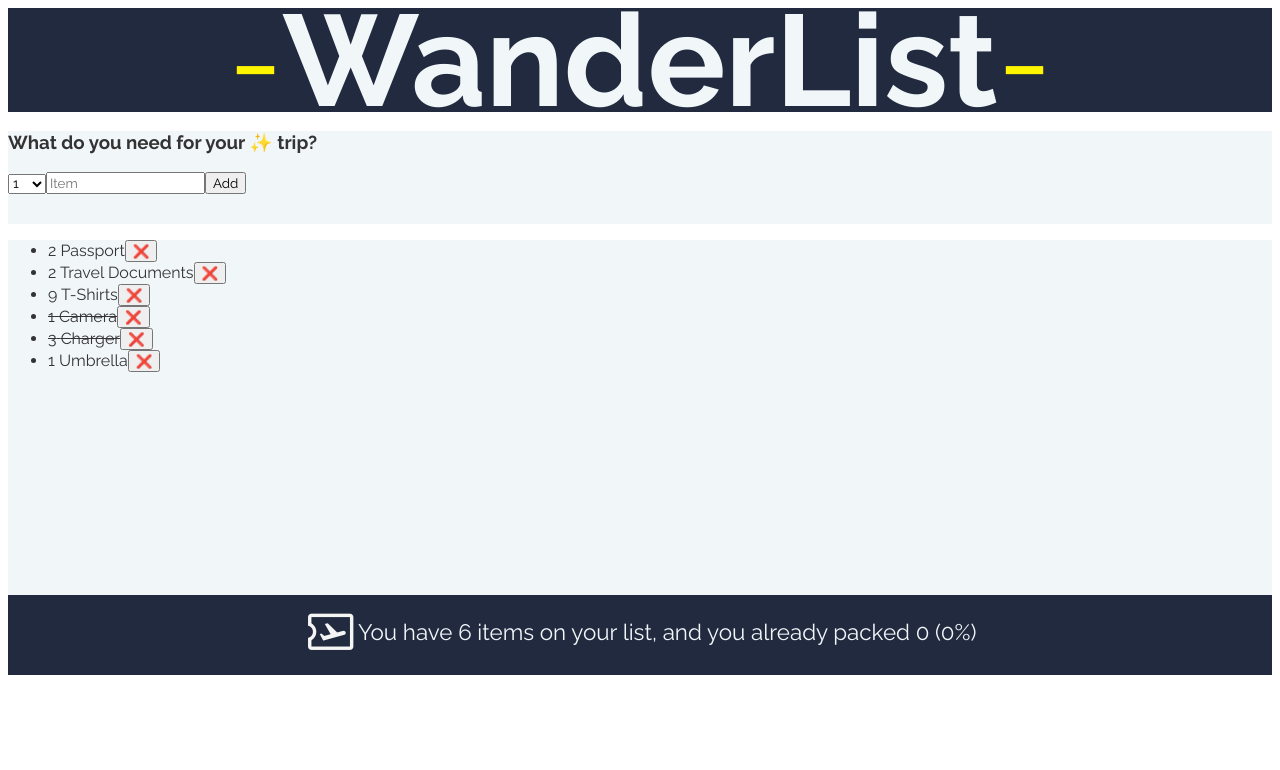
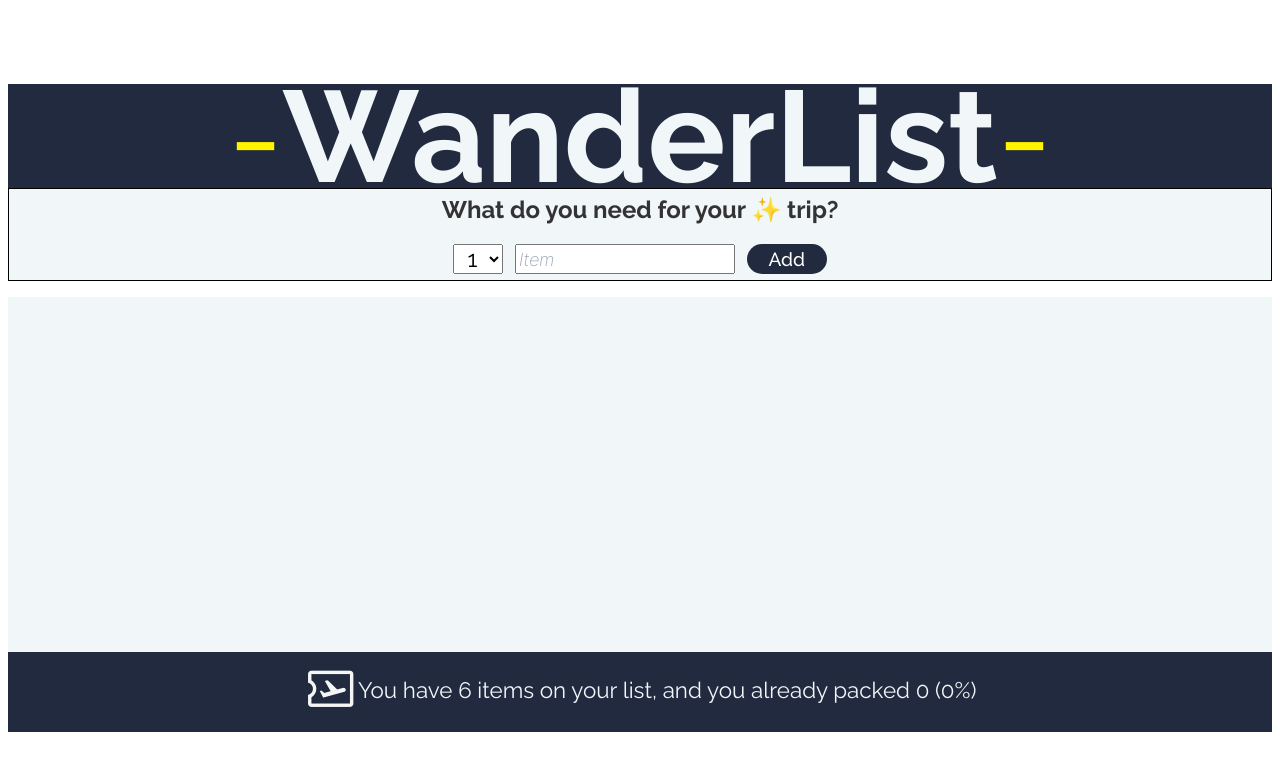
Before and after one commit to shrudex/wander-list, a React (Create React App) app: page / in a window 1280 px wide. Shown: the top 770 px of the page. Built offline with nearby package versions, Linux system fonts and the light colour scheme.

Commit message:
form working and list working

```diff
--- a/src/App.js
+++ b/src/App.js
@@ -1,18 +1,16 @@
 import { useState } from "react";
-const initialItems = [
-  { id: 1, item: "Passport", quantity: 2, packed: false },
-  { id: 2, item: "Travel Documents", quantity: 2, packed: false },
-  { id: 3, item: "T-Shirts", quantity: 9, packed: false },
-  { id: 4, item: "Camera", quantity: 1, packed: true },
-  { id: 5, item: "Charger", quantity: 3, packed: true },
-  { id: 6, item: "Umbrella", quantity: 1, packed: false },
-];
+
 function App() {
+  const [items, setItem] = useState([]);
+
+  function addItems(item) {
+    setItem((items) => [...items, item]);
+  }
   return (
-    <div>
+    <div className="body">
       <Logo />
-      <Form />
-      <List />
+      <Form onAddItems={addItems} />
+      <List item={items} />
       <Stats />
     </div>
   );
@@ -52,16 +50,23 @@ function Logo() {
     </div>
   );
 }
-function Form() {
+function Form({ onAddItems }) {
   const [desc, setDesc] = useState("");
   const [countVal, setcountVal] = useState(1);
+
   function handleSubmit(e) {
     e.preventDefault();
     console.log(e);
 
     if (!desc) return;
-    const newItem = {id:1, desc, countVal, packed:false};
+    const newItem = {
+      item: desc,
+      quantity: countVal,
+      packed: false,
+      id: Date.now(),
+    };
     console.log(newItem);
+    onAddItems(newItem);
 
     setDesc("");
     setcountVal(1);
@@ -69,8 +74,14 @@ function Form() {
   return (
     <div className="form">
       <form onSubmit={(e) => handleSubmit(e)} className="add-forn" action="">
-        <h3>What do you need for your ✨ trip?</h3>
-        <select name="" id="" value={countVal} onChange={(e) => setcountVal(Number(e.target.value))}>
+        <h2>What do you need for your ✨ trip?</h2>
+        <div className="input-butt">
+          <select
+            name=""
+            id="selector"
+            value={countVal}
+            onChange={(e) => setcountVal(Number(e.target.value))}
+          >
             {Array.from({ length: 20 }, (_, i) => i + 1).map((num) => (
               <option value={num} key={num}>
                 {num}
@@ -81,18 +92,20 @@ function Form() {
             type="text"
             placeholder="Item"
             value={desc}
+            id="input-text"
             onChange={(e) => setDesc(e.target.value)}
           />
-        <button>Add</button>
+          <button className="add-button">Add</button>
+        </div>
       </form>
     </div>
   );
 }
-function List() {
+function List({ item }) {
   return (
     <div className="list">
       <ul className="list-items">
-        {initialItems.map((i) => (
+        {item.map((i) => (
           <Item i={i} key={i.id} />
         ))}
       </ul>
@@ -102,11 +115,12 @@ function List() {
 
 function Item({ i }) {
   return (
-    <li>
+    <li className="list-element">
       <span style={i.packed ? { textDecoration: "line-through" } : {}}>
-        {i.quantity} {i.item}
+        {i.quantity} {"      "}
+        {i.item}
       </span>
-      <button>❌</button>
+      <button className="button-x">❌</button>
     </li>
   );
 }
--- a/src/index.css
+++ b/src/index.css
@@ -9,24 +9,27 @@ body {
   font-family: sans-serif;
   color: #333;
   width: auto;
-  height: 100%;
+  height: 100vh;
+  display: flex;
+  justify-content: center;
+  flex-direction: column;
 }
 
-.logo{
+.logo {
   display: flex;
   justify-content: center;
   align-items: center;
   width: 100%;
   height: 6.5em;
-  background-color: #212A3E;
+  background-color: #212a3e;
 }
 
-.logo h1{
+.logo h1 {
   font-size: 8.1em;
   max-height: 5.5em;
   cursor: none;
 }
-.logo p{
+.logo p {
   font-size: 8em;
   color: yellow;
 }
@@ -34,26 +37,94 @@ body {
 .form {
   height: 5.8em;
   width: auto;
-  background-color: #F1F6F9;
+  background-color: #f1f6f9;
+  display: flex;
+  align-items: center;
+  justify-content: center;
+  flex-direction: row;
+  border: 1px black solid;
 }
 
-.list{
+.form h2 {
+  margin-top: 1px;
+  font-size: x-large;
+}
+
+.input-butt {
+  margin-top: 10px;
+  display: flex;
+  justify-content: space-evenly;
+  align-items: center;
+  width: auto;
+}
+
+#selector {
+  font-size: 23px;
+  text-align: center;
+  width: 50px;
+  height: 30px;
+}
+
+#selector:hover {
+  border-color: #aaa;
+}
+
+#selector:focus {
+  border-color: #3366ff;
+  box-shadow: 0 0 3px #3366ff;
+}
+
+#input-text {
+  color: black;
+  width: 220px;
+  height: 30px;
+  font-family: "Inter Tight";
+  font-size: 18px;
+  font-style: italic;
+  color: #212a3e;
+}
+
+#input-text::placeholder {
+  color: #9ba4b5;
+  font-style: italic;
+  font-size: 18px;
+  font-weight: 200;
+  text-align: left;
+  font-family: "Inter Tight";
+}
+
+.add-button {
+  height: 30px;
+  width: 80px;
+  font-size: 19px;
+  font-weight: 500;
+  background-color: #212a3e;
+  color: white;
+  border-radius: 20px;
+  border: none;
+}
+
+.add-button:hover {
+  box-shadow: 0 1px 3px black;
+}
+
+.list {
   width: auto;
   height: 22.2em;
-  background-color: #F1F6F9;
+  background-color: #f1f6f9;
 }
 
 .stats {
   width: auto;
   height: 5em;
-  background-color: #212A3E;
+  background-color: #212a3e;
   display: flex;
-  text-align:center;
+  text-align: center;
   justify-content: center;
-  color: #F1F6F9;
+  color: #f1f6f9;
 }
 
-.stats p{
+.stats p {
   margin-top: 1.1em;
   font-size: 1.4em;
 }
@@ -64,3 +135,24 @@ body {
   justify-content: center;
   margin-top: 0.19em;
 }
+
+.list-items {
+  display: flex;
+  flex-wrap: wrap;
+  justify-content: space-evenly;
+  align-items: center;
+}
+.list-element {
+  margin-top: 15px;
+  flex: 0 0 25%;
+  font-size: 27px;
+}
+
+.button-x {
+  background-color: #f1f6f9;
+  border: none;
+}
+
+ul {
+  list-style: none;
+}
```
Lines whose indentation alone changed are shown as unchanged.
